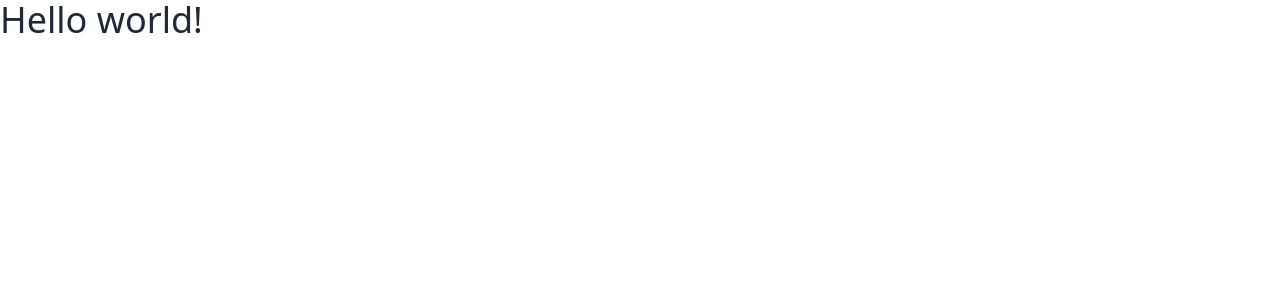
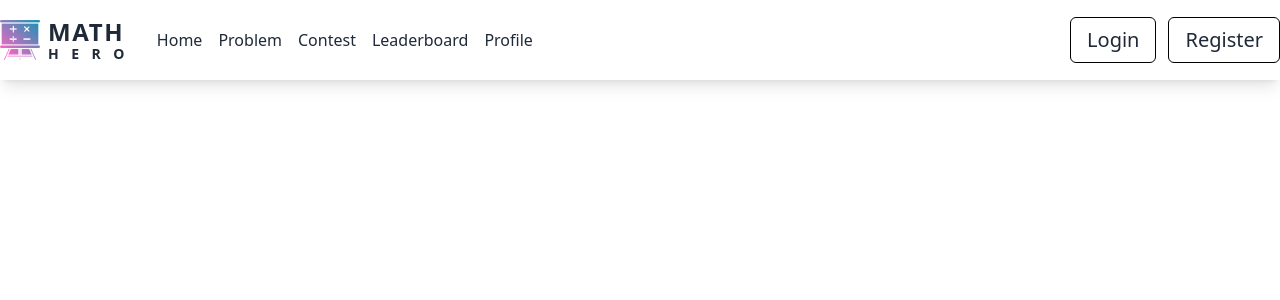
Before and after one commit to atikrahad/math-hero-client, a React (Vite) app: page / in a window 1280 px wide. Shown: the top 300 px of the page. Built offline with nearby package versions, Linux system fonts and the light colour scheme.

Commit message:
adding navbersection

```diff
--- /dev/null
+++ b/src/Components/Button.jsx
@@ -0,0 +1,11 @@
+import React from "react";
+
+const Button = ({title}) => {
+  return (
+    <div className="px-4 py-2 rounded-md border border-black bg-white font-medium text-xl hover:shadow-[4px_4px_0px_0px_rgba(0,0,0)] transition duration-200">
+      {title}
+    </div>
+  );
+};
+
+export default Button;
--- /dev/null
+++ b/src/Components/Logo.jsx
@@ -0,0 +1,14 @@
+import logo from "../assets/Logo/logo.png"
+const Logo = () => {
+  return (
+    <div className="flex items-center gap-2">
+      <img className="w-10 h-10" src={logo} alt="" />
+      <div className="flex -space-y-1 flex-col">
+        <h1 className="text-2xl tracking-[.1rem] font-bold">MATH</h1>
+        <h2 className="text-sm tracking-[.78rem] font-bold">HERO</h2>
+      </div>
+    </div>
+  );
+};
+
+export default Logo;
--- /dev/null
+++ b/src/Layout/Landingpage/Landingpage.jsx
@@ -0,0 +1,11 @@
+import Navber from "../../Shared/Navber/Navber";
+
+const Landingpage = () => {
+    return (
+        <div>
+            <Navber></Navber>
+        </div>
+    );
+};
+
+export default Landingpage;
--- a/src/Router/router.jsx
+++ b/src/Router/router.jsx
@@ -1,10 +1,11 @@
 import { createBrowserRouter } from "react-router-dom";
+import Landingpage from "../Layout/Landingpage/Landingpage";
 
 
 const router = createBrowserRouter([
     {
       path: "/",
-      element: <div className="text-4xl">Hello world!</div>,
+      element: <Landingpage></Landingpage>,
     },
   ]);
 
--- /dev/null
+++ b/src/Shared/Navber/Navber.jsx
@@ -0,0 +1,32 @@
+import { NavLink } from "react-router-dom";
+import Button from "../../Components/Button";
+import Logo from "../../Components/Logo";
+
+const Navber = () => {
+  return (
+    <div className=" shadow-lg ">
+      <div className="flex justify-between items-center py-4 mx-auto max-w-screen-xl ">
+        <div className="flex items-center gap-5">
+          <Logo></Logo>
+          <ul className="space-x-4">
+            <NavLink>Home</NavLink>
+            <NavLink>Problem</NavLink>
+            <NavLink>Contest</NavLink>
+            <NavLink>Leaderboard</NavLink>
+            <NavLink>Profile</NavLink>
+          </ul>
+        </div>
+        <div className="space-x-3">
+          <button>
+            <Button title={"Login"}></Button>
+          </button>
+          <button>
+            <Button title={"Register"}></Button>
+          </button>
+        </div>
+      </div>
+    </div>
+  );
+};
+
+export default Navber;
```
Also changed, not shown: src/assets/Logo/logo.png (added).
